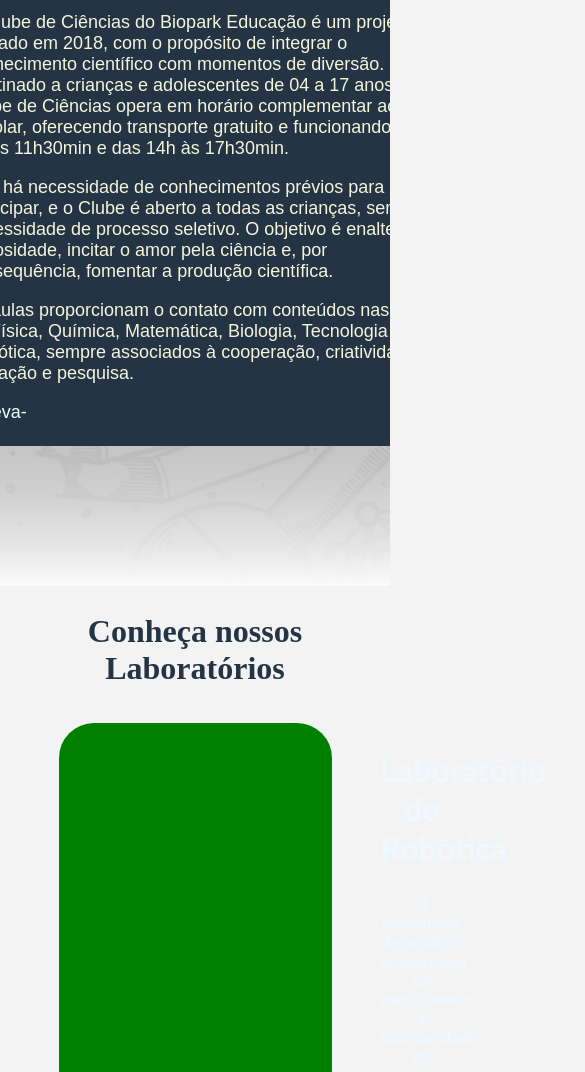
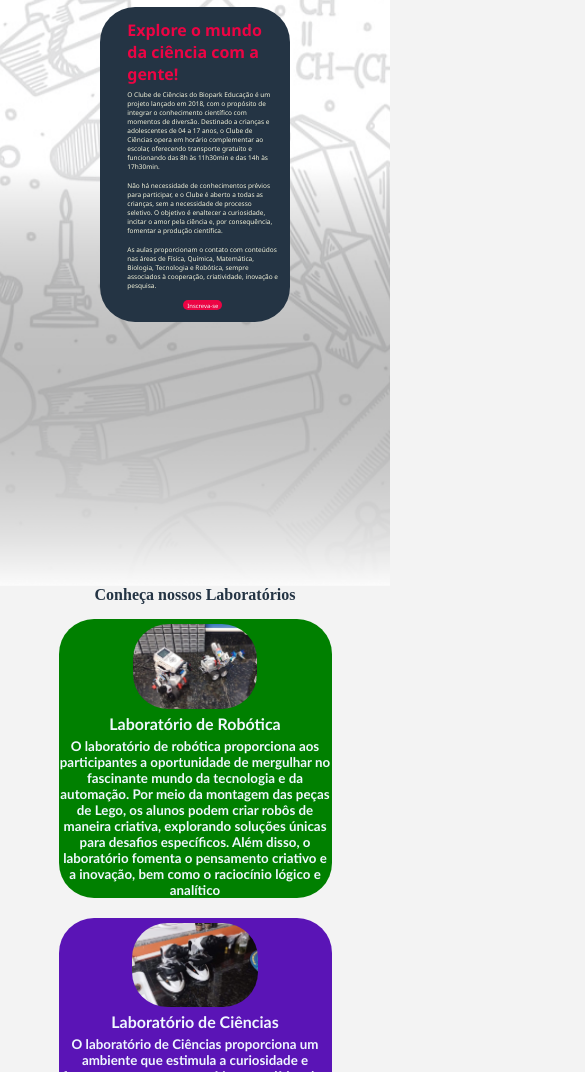
Before and after one commit to Kauantoolkit/porti-clube, a plain HTML site: page index.html in a window 390 px wide. Shown: the part 342-1414 px from the top of the page, 585 px wide, since content can reach past the window. Drawn offline with Linux system fonts and the light colour scheme.

Commit message:
tentei tornar responsivo
a

```diff
--- a/estilos/estilos.css
+++ b/estilos/estilos.css
@@ -4,11 +4,23 @@
 
 
 body{
-    height: 100%;
-    width: 100%;
+    height: 100vh;
+    width: 100vw;
     margin: 0;
     padding: 0;
     background-color: rgb(243,243,243);
+}
+
+
+* {
+    margin: 0;
+    padding: 0;
+    box-sizing: border-box;
+}
+
+
+body {
+    overflow-x: hidden;
 }
 
 header{
@@ -26,6 +38,7 @@
 header img{
     height: 4vh;
     width: auto;
+    margin-left: 20vw;
 }
 
 
@@ -45,13 +58,13 @@
 #explore{
     background-color: #243444;
     text-align: left;
-    padding: 2px;
+    padding: 3vw;
     font-size:large;
-    font-family: 'Sora',sans-serif;
+    font-family:'Segoe UI', Tahoma, Geneva, Verdana, sans-serif;
     color: beige;
     font-weight: 500;
-    width: 30vw;
-    min-width: 500px;
+    width: 70vw;
+
     border-radius: 35px;
     line-height: auto;
     height:min-content;
@@ -64,19 +77,21 @@
 #explore h1{
     color: #EC0444;
     font-weight: 700;
-    margin-left: 20px;
+    margin-left: 4vw;
 }
 
 #explore p{
-    margin-left: 20px;
+    margin-left: 4vw;
+    margin-bottom: 10px;
 }
 
 #botão_inscreva-se{
-    margin-left: 2vw;
+    margin-left: 4vw;
     background-color: #EC0444;
     width: 10vw;
     text-align: center;
     border-radius: 35px;
+    overflow: hidden;
 }
 
 a{
@@ -85,6 +100,12 @@
 }
 a:hover{
     color: black;
+}
+
+#botão_inscreva-se a{
+    overflow: hidden;
+    font-size: 1.5vw;
+
 }
 #titulo_de_section{
     color:#243444;
@@ -95,17 +116,15 @@
     display: flex;
     flex-direction: column;
     align-items: center;
-
-
-
+    overflow: hidden;
 }
 
 .lab_img{
-    min-height: 150px;
-    max-height: 300px;
+    height: 20vh;
     width: auto;
     margin: 5px;
     border-radius: 35px;
+    overflow: hidden;
 }
 
 .lab_texto{
@@ -114,6 +133,7 @@
     color: aliceblue;
     font-family: 'Gill Sans', 'Gill Sans MT', Calibri, 'Trebuchet MS', sans-serif;
     font-weight: 600;
+    overflow: hidden;
 }
 
 .background_verde{
@@ -162,13 +182,15 @@
     margin-top: 10px;
     margin-bottom: 10px;
     border-radius: 55px;
+    width: 100%;
+
 }
 
 #foto_coordenadora{
     margin: 10px;
     border-radius: 55px;
-    max-width: 900px;
-    min-width: 300px;
+    width: 30vw;
+
     height: auto;
 }
 
@@ -178,3 +200,49 @@
     color: antiquewhite;
     font-size: large;
 }
+
+
+@media (max-width: 800px) {
+    h1 {
+        font-size:medium;
+        margin-bottom: 5px;
+    }
+    #explore{
+        font-size: 2vw;
+        width: 50vw;
+        height: auto;
+        display: flex;
+        align-items: center;
+        justify-content: center;
+        flex-direction: column;
+        margin: 100px;
+        min-width: none;
+
+    }
+    #explore p{
+        font-size: smaller;
+    }
+
+    #texto_coordenadora{
+        font-size: smaller;
+    }
+    .laboratórios{
+        flex-direction: column;
+
+    }
+    .lab_img{
+        height: 10vh;
+        width: auto;
+    }
+    .lab_texto{
+        font-size: smaller;
+        width: 70vw;
+    }
+    #quadrado_coordenadora{
+        flex-direction: column;
+    }
+    #texto_coordenadora{
+        font-size:10px;
+        margin: 20px;
+    }
+  }
```
Also changed, not shown: 1 other file.
